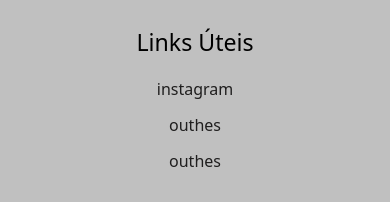
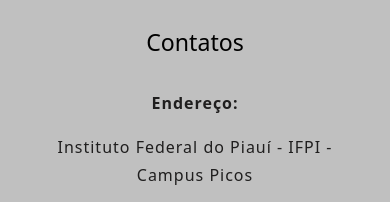
Before and after one commit to ifpi-picos/landingpage-grupo-10, a plain HTML site: page index.html in a window 390 px wide. Shown: the part 5192-5394 px from the top of the page. Drawn offline with nearby package versions, Linux system fonts and the light colour scheme.

Commit message:
Removendo "Links Úteis" do footer

```diff
--- a/index.html
+++ b/index.html
@@ -208,21 +208,6 @@
                 </div>
             </ul>
 
-            <ul class="footer-list">
-                <li>
-                    <h3>Links Úteis</h3>
-                </li>
-                <li>
-                    <a href="#" class="footer-link">instagram</a>
-                </li>
-                <li>
-                    <a href="#" class="footer-link">outhes</a>
-                </li>
-                <li>
-                    <a href="#" class="footer-link">outhes</a>
-                </li>
-            </ul>
-
             <div id="footer-subscrib">
                 <h3>Contatos</h3>
 
--- a/styles/index.css
+++ b/styles/index.css
@@ -268,8 +268,8 @@
 #footer-content {
   background-color: rgb(192, 192, 192);
   display: grid;
-  grid-template-columns: repeat(4, 1fr);
-  padding: 3rem 3.5rem;
+  grid-template-columns: repeat(3, 1fr);
+  padding: 3rem 10%;
   gap: 2rem;
 }
 
@@ -355,9 +355,26 @@
   display: none;
 }
 
-@media screen and (max-width: 900px) {
+@media screen and (max-width: 800px) {
   #footer-content {
-      grid-template-columns: repeat(2, 1fr);
+      grid-template-columns: repeat(1, 1fr);
+      justify-items: center;
+      align-items: center;
+  }
+
+  #footer-content,
+  #footer-content > div,
+  #footer-content .contatos,
+  #footer-content .contato,
+  .footer-list {
+      display: flex;
+      flex-direction:column;
+      justify-content: center;
+      align-items: center;
+  }
+
+  #footer-content p {
+    text-align: center;
   }
 }
 
@@ -379,23 +396,6 @@
   }
 }
 
-@media screen and (max-width: 615px) {
-  #footer-content,
-  #footer-content > div,
-  #footer-content .contatos,
-  #footer-content .contato,
-  .footer-list {
-      display: flex;
-      flex-direction:column;
-      justify-content: center;
-      align-items: center;
-  }
-
-  #footer-content p {
-    text-align: center;
-  }
-}
-
 @media screen and (max-width: 426px) {
   #footer-content {
       grid-template-columns: repeat(1, 1fr);
```
